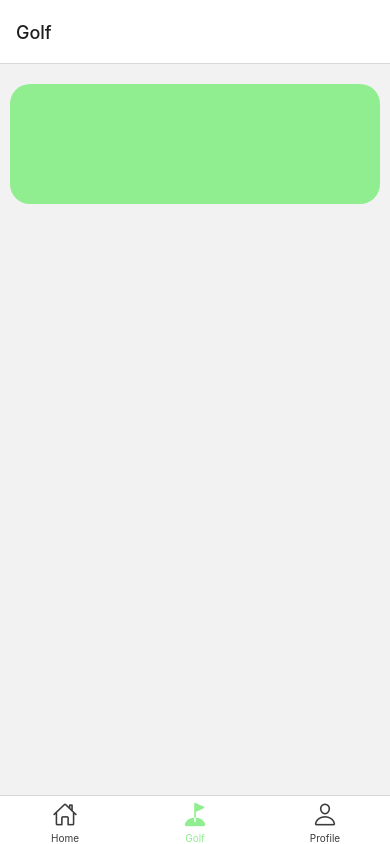
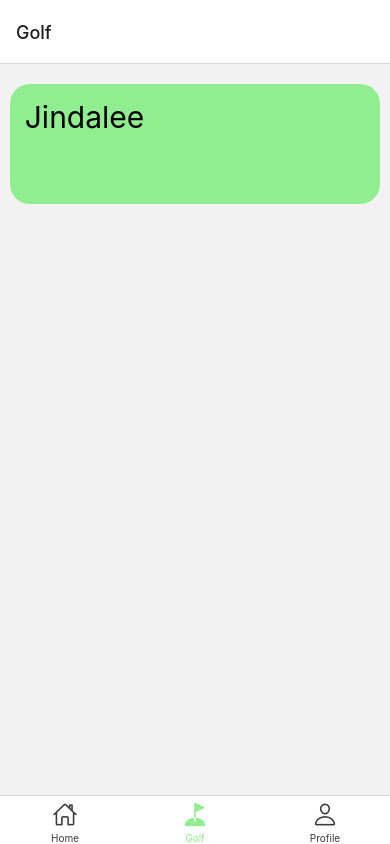
Before and after one commit to Cmulville/LetsGolf, a React Native app: screen /Golf in a window 390 px wide. Built offline with nearby package versions, Linux system fonts and the light colour scheme.

Commit message:
Rough implementation of graph on profile page and a bit more editing on golf page

```diff
--- a/App.js
+++ b/App.js
@@ -2,13 +2,12 @@ import { StatusBar } from 'expo-status-bar';
 import { StyleSheet, Text, View, useColorScheme } from 'react-native';
 import {NavigationContainer} from '@react-navigation/native';
 import TabNavigator from './navigation/TabNavigator';
-import Theme from './Components/theme';
+
 
 export default function App() {
-  const colorScheme = useColorScheme();
-  const theme = Theme[colorScheme];
+
   return (
-    <NavigationContainer style={theme}>
+    <NavigationContainer>
       <TabNavigator/>
     </NavigationContainer>
   );
--- a/Components/GolfClub.js
+++ b/Components/GolfClub.js
@@ -1,9 +1,9 @@
 import React from 'react';
 import { View, StyleSheet, ImageBackground, Text,Dimensions } from 'react-native';
-
-const GolfClub = () => {
+const GolfClub = ({location, distance, name}) => {
     return (
         <View style={styles.container}>
+            <Text style={styles.clubText}>{name}</Text>
         </View>
     )
 };
@@ -12,14 +12,17 @@ const styles = StyleSheet.create({
     container: {
       height: 120,
       width: Dimensions.get('window').width * 0.95,
-      flexDirection: 'row',
       borderRadius: 20,
-      backgroundColor: '#90ee90'
+      backgroundColor: '#90ee90',
+      padding: 15,
     },
     imageBack: {
         flex: 1,
         resizeMode: 'cover', // or 'stretch', 'contain'
         justifyContent: 'center',
+    },
+    clubText: {
+        fontSize: 30
     }
 
 });
--- a/app.json
+++ b/app.json
@@ -22,6 +22,9 @@
     },
     "web": {
       "favicon": "./assets/favicon.png"
-    }
+    },
+    "plugins": [
+      "expo-font"
+    ]
   }
 }
--- a/navigation/TabNavigator.js
+++ b/navigation/TabNavigator.js
@@ -23,12 +23,10 @@ const TabNavigator = () => {
 
               return <Ionicons name={iconName} size={size} color={color} />;
             },
+            tabBarActiveTintColor: '#90ee90',
+            tabBarInactiveTintColor: '#3a3b3c',
 
           })}
-          tabBarOptions={{
-            activeTintColor: '#90ee90',
-            inactiveTintColor: '#3a3b3c',
-          }}
           >
             <Tab.Screen name="Home" component={HomeScreen} />
             <Tab.Screen name="Golf" component={GolfScreen} />
--- a/package.json
+++ b/package.json
@@ -9,13 +9,18 @@
     "web": "expo start --web"
   },
   "dependencies": {
+    "@expo-google-fonts/dev": "^0.2.3",
     "@expo/metro-runtime": "~3.2.1",
     "@react-navigation/bottom-tabs": "^6.5.20",
     "expo": "~51.0.8",
+    "expo-font": "~12.0.5",
+    "expo-linear-gradient": "~13.0.2",
     "expo-status-bar": "~1.12.1",
     "react": "18.2.0",
     "react-dom": "18.2.0",
     "react-native": "0.74.1",
+    "react-native-gifted-charts": "^1.4.10",
+    "react-native-svg": "15.2.0",
     "react-native-web": "~0.19.10"
   },
   "devDependencies": {
--- a/screens/GolfScreen.js
+++ b/screens/GolfScreen.js
@@ -6,7 +6,7 @@ const GolfScreen = () => {
   return (
     <View style={styles.container}>
         <ScrollView>
-            <GolfClub/>
+            <GolfClub name='Jindalee' location='jindalee' distance='10.2km' />
         </ScrollView>
     </View>
   );
--- a/screens/HomeScreen.js
+++ b/screens/HomeScreen.js
@@ -1,13 +1,13 @@
 import React from 'react';
 import { View, Text, StyleSheet, useColorScheme } from 'react-native';
-import Theme from '../Components/theme';
+
 const HomeScreen = () => {
-
-  return (
-    <View style={styles.container}>
-      <Text style={styles.text}>Home Screen</Text>
-    </View>
-  );
+    const lineData = [{value:0}, {value:10}, {value:53}, {value:29}];
+    return (
+        <View style={styles.container}>
+            <Text style={styles.text}>Home Screen</Text>
+        </View>
+    );
 };
 
 const styles = StyleSheet.create({
--- a/screens/ProfileScreen.js
+++ b/screens/ProfileScreen.js
@@ -1,18 +1,37 @@
 import React from 'react';
 import { View, Text, StyleSheet } from 'react-native';
-
+import { LineChart } from "react-native-gifted-charts";
 const ProfileScreen = () => {
-  return (
-    <View style={styles.container}>
-      <Text style={styles.text}>Profile Screen</Text>
-    </View>
-  );
+    const lineData = [{value:0}, {value:10}, {value:53}, {value:29},{value:16}, {value:35}, {value:100}];
+    return (
+        <View style={styles.container}>
+        <Text style={styles.text}>Profil Screen</Text>
+        <LineChart
+        initialSpacing={0}
+        data={lineData}
+        spacing={30}
+        textColor1="yellow"
+        textShiftY={-8}
+        textShiftX={-10}
+        textFontSize={13}
+        thickness={5}
+        hideRules
+        hideYAxisText
+        yAxisColor="#0BA5A4"
+        showVerticalLines
+        verticalLinesColor="rgba(14,164,164,0.5)"
+        xAxisColor="#0BA5A4"
+        color="#0BA5A4"
+        isAnimated={true}/>
+        </View>
+    );
 };
 
 const styles = StyleSheet.create({
   container: {
     flex: 1,
-    justifyContent: 'center',
+    padding:15,
+    paddingTop:30,
     alignItems: 'center',
   },
   text: {
```
Also changed, not shown: 1 other file (tests, documents, lock files or other folders).
